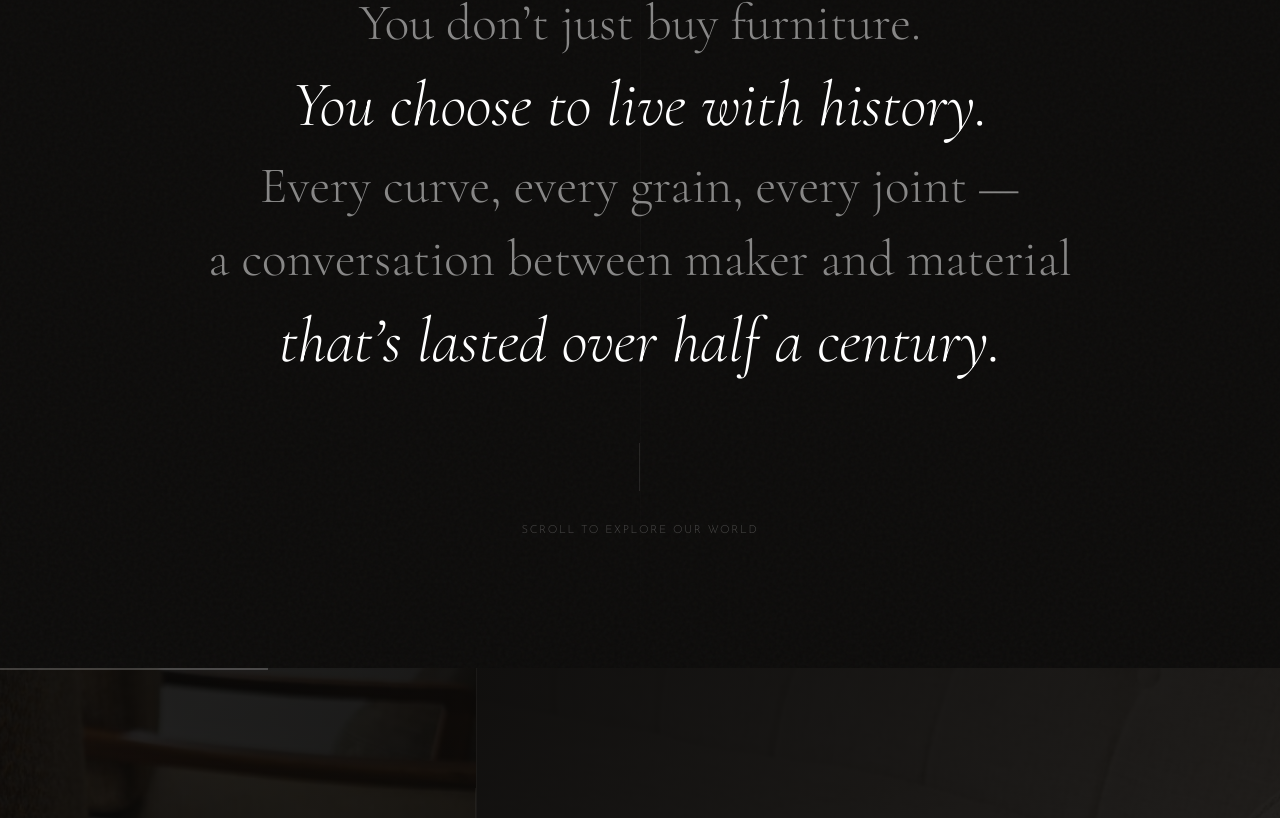
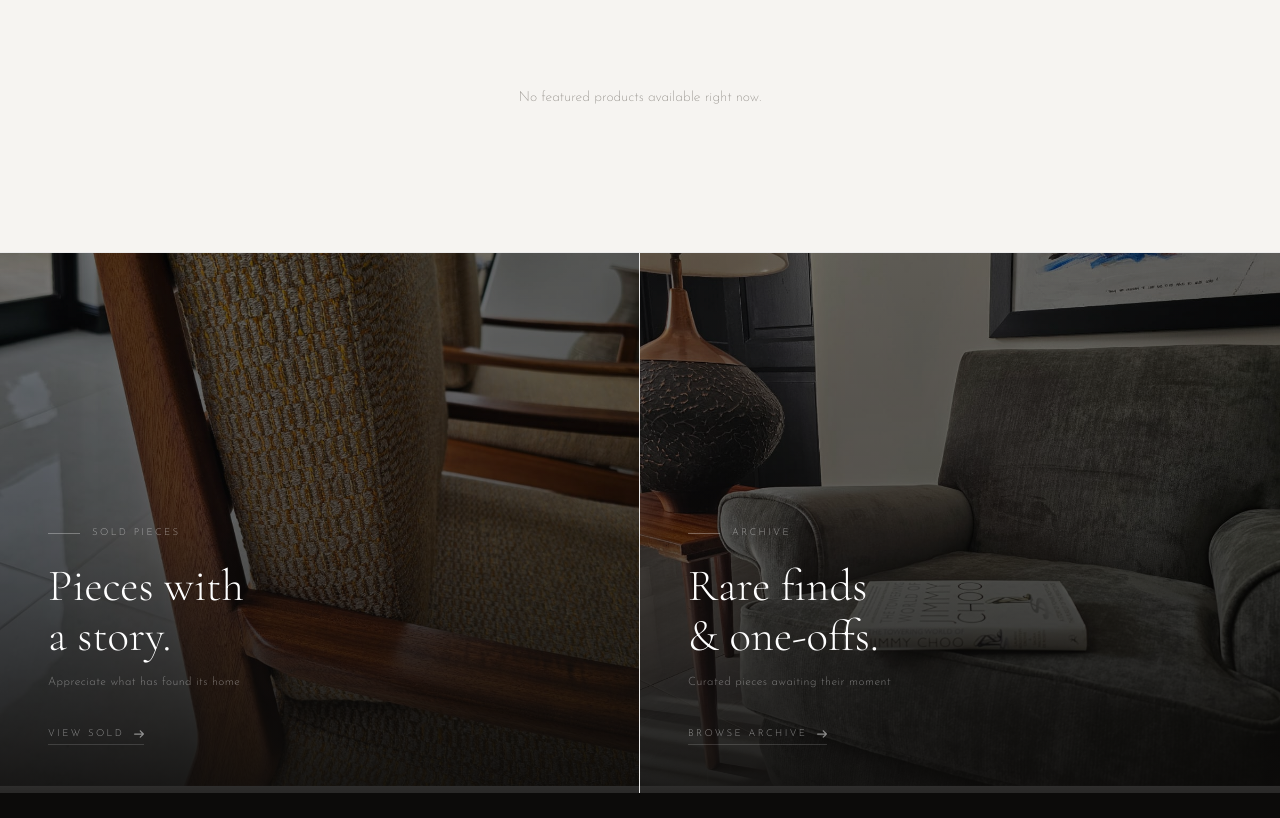
Before and after one commit to nostalgic-code/midcenturist-official, a Next.js app in the folder app/: page / in a window 1280 px wide. Shown: the part 1002-1820 px from the top of the page. Built offline with nearby package versions, Linux system fonts and the light colour scheme; no server answers.

Commit message:
Restructure homepage (ecommerce layout), add ShowcaseDuo panels, align Contact hero indent

```diff
--- a/app/src/app/page.tsx
+++ b/app/src/app/page.tsx
@@ -1,9 +1,6 @@
 import HeroSlider from '@/components/HeroSlider'
-import StoryIntro from '@/components/StoryIntro'
-import HorizontalShowcase from '@/components/HorizontalShowcase'
-import ParallaxGallery from '@/components/ParallaxGallery'
+import ShowcaseDuo from '@/components/ShowcaseDuo'
 import ProductCarousel from '@/components/ProductCarousel'
-import Manifesto from '@/components/Manifesto'
 import MissionBand from '@/components/MissionBand'
 import IGFeed from '@/components/IGFeed'
 import Newsletter from '@/components/Newsletter'
@@ -96,25 +93,14 @@ export default async function HomePage() {
 
   return (
     <>
-      {/* Act 1 — The Hook */}
+      {/* 1 — Hero */}
       <HeroSlider slides={HERO_SLIDES} />
 
-      {/* Act 2 — The Invitation */}
-      <StoryIntro />
-
-      {/* Act 3 — The Journey (horizontal scroll) */}
-      <HorizontalShowcase />
-
-      {/* Act 4 — Browse by Room */}
-      <ParallaxGallery />
-
-      {/* Explore the Collection — Featured Products */}
-      <section className="py-28 bg-brand-off border-t border-brand-off-d" aria-labelledby="explore-heading">
+      {/* 2 — Featured Products */}
+      <section className="py-20 md:py-28 bg-brand-off border-t border-brand-off-d" aria-labelledby="explore-heading">
         <div className="flex flex-col sm:flex-row items-start sm:items-end justify-between gap-4 px-8 md:px-20 mb-14">
           <div>
-            <span className="label-caps text-brand-muted mb-3 block">
-              Freshly Listed
-            </span>
+            <span className="label-caps text-brand-muted mb-3 block">Freshly Listed</span>
             <h2 id="explore-heading" className="font-serif text-[clamp(2rem,3vw,3rem)] font-light text-brand-black">
               Explore the Collection
             </h2>
@@ -135,32 +121,38 @@ export default async function HomePage() {
         )}
       </section>
 
-      {/* Act 5 — The Proof */}
-      <Manifesto />
+      {/* 3 — Sold & Archive showcase */}
+      <ShowcaseDuo />
 
-      {/* New Arrivals Section */}
+      {/* 4 — New Arrivals */}
       {newInProducts.length > 0 && (
-        <section className="py-28 bg-white border-t border-brand-rule" aria-labelledby="newin-heading">
+        <section className="py-20 md:py-28 bg-white border-t border-brand-rule" aria-labelledby="newin-heading">
           <div className="flex flex-col sm:flex-row items-start sm:items-end justify-between gap-4 px-8 md:px-20 mb-14">
             <div>
-              <span className="label-caps text-brand-muted mb-3 block">
-                Just Added
-              </span>
+              <span className="label-caps text-brand-muted mb-3 block">Just Added</span>
               <h2 id="newin-heading" className="font-serif text-[clamp(2rem,3vw,3rem)] font-light text-brand-black">
                 New Arrivals
               </h2>
             </div>
+            <Link
+              href="/shop?sort=newest"
+              className="group/link inline-flex items-center gap-2.5 font-sans text-[0.56rem] tracking-[0.18em] uppercase text-brand-black font-light border-b border-brand-black/30 pb-[3px] hover:border-brand-black transition-colors duration-300"
+            >
+              View All New
+              <FontAwesomeIcon icon={faArrowRight} className="w-2.5 h-2.5 transition-transform duration-300 group-hover/link:translate-x-1" aria-hidden="true" />
+            </Link>
           </div>
-
           <ProductCarousel apiProducts={newInProducts} />
         </section>
       )}
 
-      {/* Mission Statement */}
+      {/* 5 — Brand statement */}
       <MissionBand />
 
+      {/* 6 — Newsletter */}
       <Newsletter />
 
+      {/* 7 — Instagram */}
       <IGFeed />
     </>
   )
--- a/app/src/components/ContactPage.tsx
+++ b/app/src/components/ContactPage.tsx
@@ -117,7 +117,7 @@ export default function ContactPage() {
         <div className="absolute -bottom-20 -right-20 h-72 w-72 rounded-full bg-[#b58a59]/20 blur-3xl" />
         <div className="absolute -left-20 top-12 h-72 w-72 rounded-full bg-[#d2b287]/20 blur-3xl" />
 
-        <div className="relative z-10 max-w-7xl mx-auto px-8 py-28 md:px-12 md:py-36">
+        <div className="relative z-10 max-w-7xl px-8 py-28 md:px-16 md:py-36">
           <div className="hero-kicker mb-6 flex items-center gap-3">
             <span className="h-[0.5px] w-8 bg-white/20" />
             <span className="label-caps text-white/60">
--- /dev/null
+++ b/app/src/components/ShowcaseDuo.tsx
@@ -0,0 +1,117 @@
+'use client'
+
+import React, { useRef } from 'react'
+import Image from 'next/image'
+import Link from 'next/link'
+import { motion, useScroll, useTransform } from 'framer-motion'
+import { FontAwesomeIcon } from '@fortawesome/react-fontawesome'
+import { faArrowRight } from '@fortawesome/free-solid-svg-icons'
+
+const PANELS = [
+  {
+    label: 'Sold Pieces',
+    title: 'Pieces with\na story.',
+    tagline: 'Appreciate what has found its home',
+    image: '/images/oldschool%20chairs/images%20(1)/PHOTO-2026-04-15-18-49-49.jpg',
+    href: '/shop?status=sold',
+    cta: 'View Sold',
+  },
+  {
+    label: 'Archive',
+    title: 'Rare finds\n& one-offs.',
+    tagline: 'Curated pieces awaiting their moment',
+    image: '/images/suede%20chairs/images/PHOTO-2026-04-15-18-50-41.jpg',
+    href: '/shop?status=archived',
+    cta: 'Browse Archive',
+  },
+]
+
+export default function ShowcaseDuo() {
+  return (
+    <section className="border-t border-brand-rule">
+      <div className="grid grid-cols-1 md:grid-cols-2">
+        {PANELS.map((panel, i) => (
+          <Panel key={panel.label} panel={panel} index={i} />
+        ))}
+      </div>
+    </section>
+  )
+}
+
+function Panel({
+  panel,
+  index,
+}: {
+  panel: (typeof PANELS)[number]
+  index: number
+}) {
+  const ref = useRef<HTMLDivElement>(null)
+  const { scrollYProgress } = useScroll({ target: ref, offset: ['start end', 'end start'] })
+  const imageY = useTransform(scrollYProgress, [0, 1], ['6%', '-6%'])
+  const contentY = useTransform(scrollYProgress, [0.1, 0.4], [30, 0])
+  const contentOpacity = useTransform(scrollYProgress, [0.1, 0.36], [0, 1])
+
+  return (
+    <div
+      ref={ref}
+      className={`relative overflow-hidden${index === 0 ? ' md:border-r border-brand-rule' : ''}`}
+      style={{ height: '540px' }}
+    >
+      <Link href={panel.href} className="group absolute inset-0 block">
+        {/* Parallax image */}
+        <motion.div className="absolute inset-0 scale-[1.12]" style={{ y: imageY }}>
+          <Image
+            src={panel.image}
+            alt={panel.label}
+            fill
+            sizes="(max-width: 768px) 100vw, 50vw"
+            className="object-cover transition-transform duration-[1.2s] ease-out group-hover:scale-[1.04]"
+            style={{ filter: 'brightness(0.55)' }}
+          />
+        </motion.div>
+
+        {/* Gradient */}
+        <div
+          className="absolute inset-0 z-[1]"
+          style={{
+            background:
+              'linear-gradient(to top, rgba(12,11,10,0.88) 0%, rgba(12,11,10,0.3) 50%, rgba(12,11,10,0.1) 100%)',
+          }}
+          aria-hidden="true"
+        />
+
+        {/* Content */}
+        <motion.div
+          className="absolute bottom-0 left-0 right-0 z-[2] p-8 md:p-12"
+          style={{ opacity: contentOpacity, y: contentY }}
+        >
+          {/* Label */}
+          <div className="flex items-center gap-3 mb-5">
+            <span className="h-[0.5px] w-8 bg-white/30 block" aria-hidden="true" />
+            <span className="label-caps text-white/50">{panel.label}</span>
+          </div>
+
+          {/* Title */}
+          <h3 className="font-serif text-[clamp(2rem,3.5vw,3rem)] font-light text-white leading-[1.12] whitespace-pre-line mb-3">
+            {panel.title}
+          </h3>
+
+          {/* Tagline */}
+          <p className="font-sans text-[0.72rem] text-white/40 font-light tracking-[0.04em] mb-7 leading-relaxed">
+            {panel.tagline}
+          </p>
+
+          {/* CTA */}
+          <span className="inline-flex items-center gap-2.5 label-caps text-white/50 border-b border-white/15 pb-[3px] group-hover:text-white group-hover:border-white/50 transition-all duration-500">
+            {panel.cta}
+            <FontAwesomeIcon
+              icon={faArrowRight}
+              className="w-2.5 h-2.5 transition-transform duration-300 group-hover:translate-x-1"
+              aria-hidden="true"
+            />
+          </span>
+        </motion.div>
+      </Link>
+    </div>
+  )
+}
```
